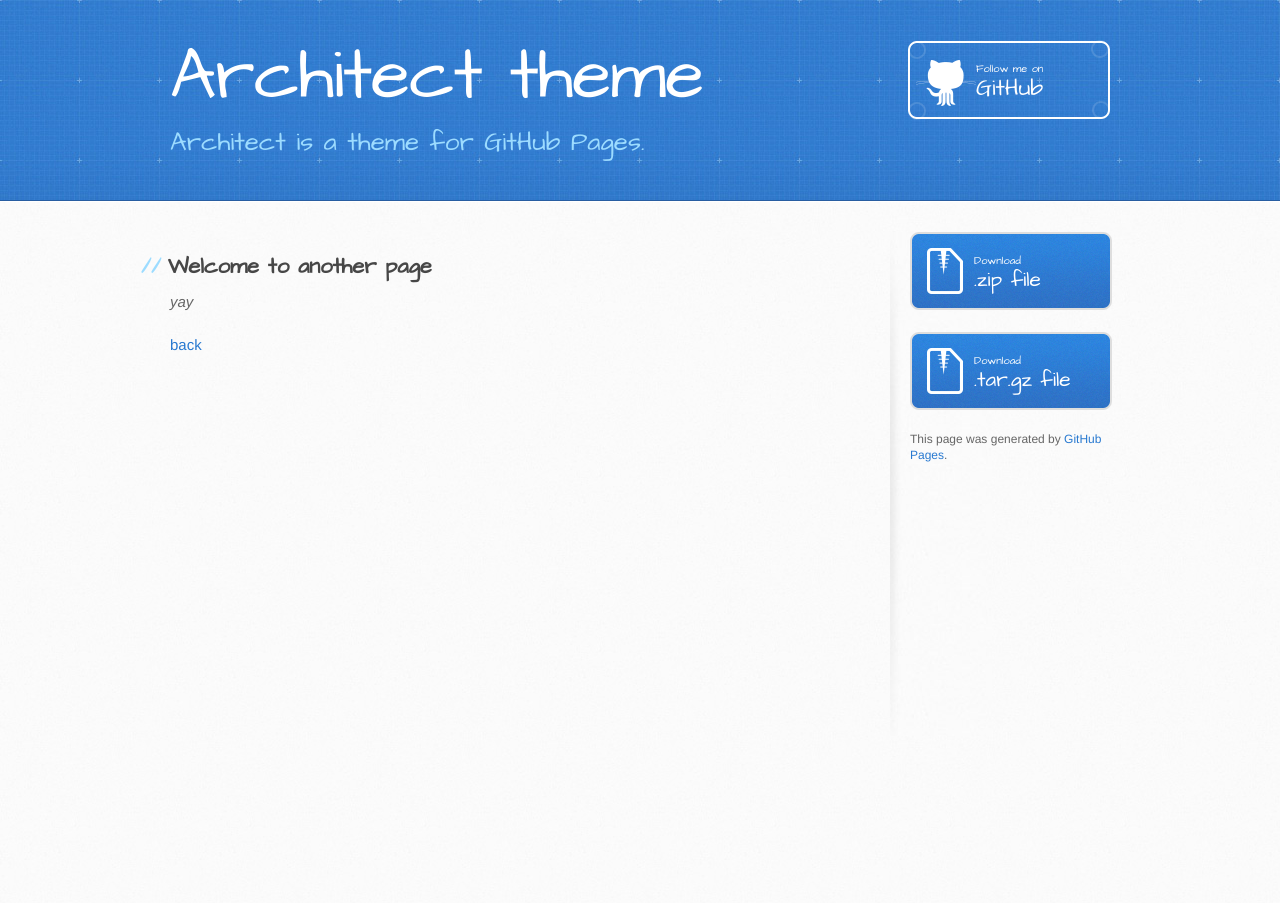
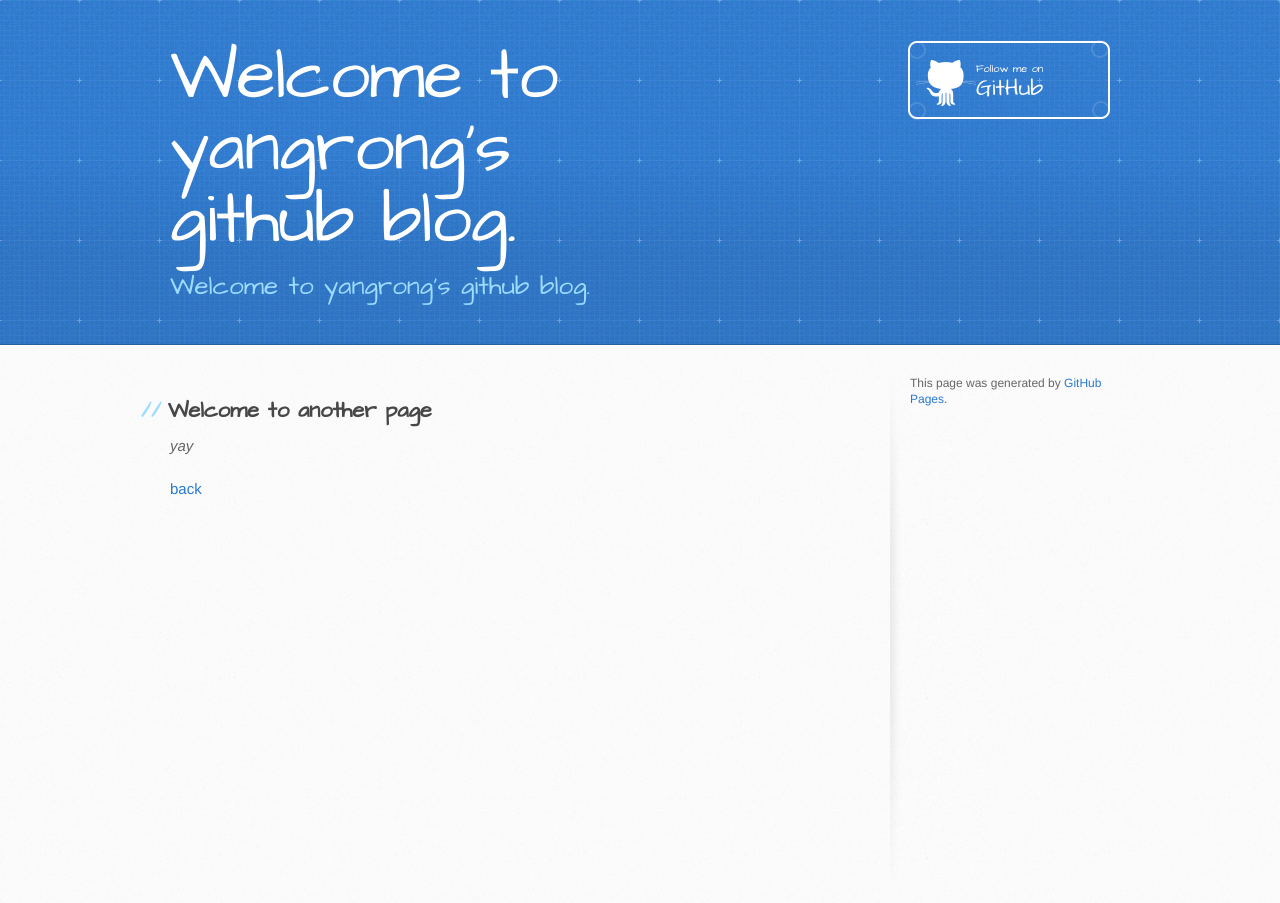
Before and after one commit to yangrong688/yangrong688.github.io, a Jekyll site: the page built from another-page.md, in a window 1280 px wide. Built offline with Jekyll 4.4.1, drawn with Linux system fonts in a browser that asks for light colours; our own code applies the rules of GitHub Pages for plain Markdown files.

Commit message:
update title

```diff
--- a/_config.yml
+++ b/_config.yml
@@ -1,5 +1,5 @@
-title: Architect theme
-description: Architect is a theme for GitHub Pages.
-show_downloads: true
+title: Welcome to yangrong's github blog.
+description: Welcome to yangrong's github blog.
+show_downloads: false
 google_analytics:
 theme: jekyll-theme-architect
```
